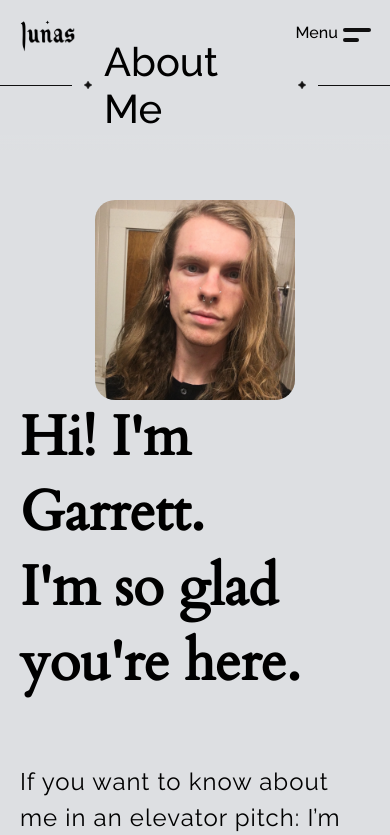
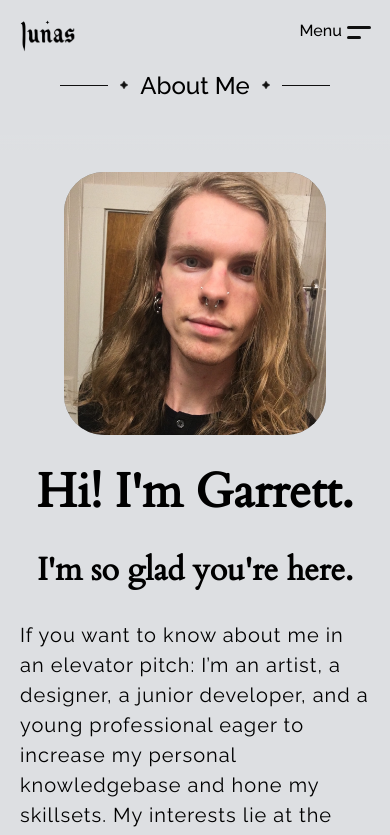
Before and after one commit to garrettruble1/portfolio-site, a React (Create React App) app: page /aboutme in a window 390 px wide. Shown: the top 835 px of the page. Built offline with nearby package versions, Linux system fonts and the light colour scheme.

Commit message:
Interrim push. Tweaks to styling for mobile

```diff
--- a/src/App.css
+++ b/src/App.css
@@ -39,5 +39,4 @@ a {
   align-items: center;
   margin: auto;
   width: 100%;
-  height: 200vh;
 }
--- a/src/components/footer/Footer.css
+++ b/src/components/footer/Footer.css
@@ -295,12 +295,12 @@
         display: flex;
         align-items: center;
         font-family: 'Raleway', sans-serif;
-        font-size: 75%;
+        font-size: 80%;
     }
 
     .footerLogo {
         padding: 0px 4px;
-        width: 36px;
+        width: 44px;
     }
 
     .linkElement {
--- a/src/components/header/Header.css
+++ b/src/components/header/Header.css
@@ -7,7 +7,7 @@
     height: 180px;
     width: 100vw;
     padding-top: 20px;
-    background-image: linear-gradient(to bottom, #DDDFE2 0%, #DDDFE2 90%, transparent 100%);
+    background: linear-gradient(to bottom, #DDDFE2 0%, #DDDFE2 90%, rgba(221, 223, 226, 0) 100%);
     transition: 0.4s;
 }
 
@@ -19,7 +19,7 @@
     align-items: center;
     height: 92px;
     width: 100vw;
-    background-image: linear-gradient(to bottom, #DDDFE2 0%, #DDDFE2 80%, transparent 100%);
+    background: linear-gradient(to bottom, #DDDFE2 0%, #DDDFE2 90%, rgba(221, 223, 226, 0) 100%);
     transition: 0.4s;
 }
 
@@ -266,35 +266,35 @@
 
     .headerTitle {
         font-family: 'Raleway', serif;
-        font-size: 250%;
+        font-size: 150%;
         font-weight: 500;
     }
 
     @keyframes headerTitleShrink{
 
         0% {
-            font-size: 250%;
+            font-size: 150%;
         }
 
         100% {
-            font-size: 160%;
+            font-size: 120%;
         }
     }
 
     @keyframes headerTitleGrow {
 
         0% {
-            font-size: 160%;
+            font-size: 120%;
         }
 
         100% {
-            font-size: 250%;
+            font-size: 150%;
         }
     }
 
     .headerTitleSmall {
         font-family: 'Raleway', serif;
-        font-size: 160%;
+        font-size: 120%;
         font-weight: 500;
         animation: headerTitleShrink;
         animation-duration: 0.4s;
@@ -322,7 +322,7 @@
     .headerLines {
         display: block;
         height: 1px;
-        width: 72px;
+        width: 48px;
         background-color: #101010;
         animation: headerLinesGrow;
         animation-duration: 0.4s;
@@ -334,7 +334,7 @@
     @keyframes headerLinesShrink {
 
         0% {
-            width: 72px;
+            width: 48px;
         }
 
         100% {
@@ -349,7 +349,7 @@
         }
 
         100% {
-            width: 72px;
+            width: 48px;
         }
     }
 
--- a/src/components/nav/burgerAnimation.css
+++ b/src/components/nav/burgerAnimation.css
@@ -145,8 +145,8 @@
       display: flex;
       justify-content: space-around;
       align-items: center;
-      height: 24px;
-      width: 76px;
+      height: 20px;
+      width: 72px;
       cursor: pointer;
   }
 
@@ -156,7 +156,7 @@
       top: 2px;
       outline: none;
       border: none;
-      width: 28px;
+      width: 24px;
       height: 12px;
       -webkit-transform: rotate(0deg);
       -moz-transform: rotate(0deg);
@@ -172,7 +172,7 @@
     .menuIcon span {
       display: block;
       position: absolute;
-      height: 4px;
+      height: 3px;
       background: #101010;
       border-radius: 10px;
       opacity: 1;
@@ -210,7 +210,7 @@
       -moz-transform: rotate(45deg);
       -o-transform: rotate(45deg);
       transform: rotate(45deg);
-      top: -6px;
+      top: -3px;
       left: 8px;
     }
 
--- a/src/pages/aboutme/AboutMe.css
+++ b/src/pages/aboutme/AboutMe.css
@@ -2,21 +2,27 @@
     display: grid;
     grid-template-columns: 1fr 1fr 1fr 1fr 1fr 1fr 1fr 1fr 1fr 1fr 1fr 1fr 1fr 1fr 1fr 1fr;
     width: 95%;
-    padding: 220px 0px 80px;
+    padding: 220px 0px 80px 0px;
     /* border: 1px dotted black; */
 }
 
 .pictureFrame {
+    position: relative;
     opacity: 0;
     grid-column-start: 3;
     grid-column-end: 7;
-    height: 100%;
+    padding-top: 100%;
     border-radius: 40px;
     overflow: hidden;
     background-color: grey;
 }
 
 .selfie {
+    position: absolute;
+    top: 0;
+    right: 0;
+    bottom: 0;
+    left: 0;
     width: 100%;
 }
 
@@ -69,24 +75,60 @@
 @media screen and (min-width: 320px) and (max-width: 667px) {
 
     .content {
-        display: flex;
-        flex-direction: column;
-        align-items: center;
+        display: grid;
+        grid-template-columns: 1fr 1fr 1fr 1fr 1fr 1fr 1fr 1fr;
         width: 100%;
-        padding: 200px 20px 20px 20px;
+        padding: 172px 20px 40px 20px;
     }
 
     .pictureFrame {
-        height: 200px;
-        width: 200px;
-        border-radius: 20px;
+        position: relative;
+        opacity: 0;
+        grid-column-start: 2;
+        grid-column-end: 8;
+        padding-top: 100%;
+        border-radius: 40px;
         overflow: hidden;
         background-color: grey;
     }
 
     .selfie {
-        height: 200px;
-        width: 200px;
+        position: absolute;
+        top: 0;
+        right: 0;
+        bottom: 0;
+        left: 0;
+        width: 100%;
+    }
+
+    .introTextRow {
+        opacity: 0;
+        grid-column-start: 1;
+        grid-column-end: 9;
+        display: flex;
+        flex-direction: column;
+        justify-content: space-evenly;
+    }
+
+    .introText {
+        font-family: 'Cardo', serif;
+        font-size: 200%;
+        padding: 12px 0px;
+        text-align: center;
+    }
+
+    .introText1 {
+        margin-top: 12px;
+        font-size: 300%;
+    }
+
+    .elevatorText {
+        opacity: 0;
+        grid-column-start: 1;
+        grid-column-end: 9;
+        margin-top: 16px;
+        font-size: 125%;
+        line-height: 150%;
     }
 
 }
--- a/src/pages/aboutme/AboutMe.js
+++ b/src/pages/aboutme/AboutMe.js
@@ -51,13 +51,13 @@ class AboutMe extends React.Component {
                     </span>
 
                     <span className={this.state.introTextRow}>
-                        <h2 className="introText">Hi! I'm Garrett.</h2>
+                        <h2 className="introText introText1">Hi! I'm Garrett.</h2>
                         <h2 className="introText">I'm so glad you're here.</h2>
                     </span>
 
                     <p className={this.state.elevatorText}>If you want to know about me in an elevator pitch:
                         I’m an artist, a designer, a junior developer, and a young professional eager
-                        to learn and hone my skillsets. My interests lie at the intersection of visual
+                        to increase my personal knowledgebase and hone my skillsets. My interests lie at the intersection of visual
                         design, aestheticism, and user experience design.
                     </p>
 
--- a/src/pages/contactme/Contact.js
+++ b/src/pages/contactme/Contact.js
@@ -4,7 +4,7 @@ import Header from '../../components/header/Header.js';
 
 function Contact () {
     return(
-        <div className='sampleContainer'>
+        <div className='contentContainer'>
             <Header pageTitle='Contact Me' />
         </div>
     )
--- a/src/pages/mywork/MyWork.js
+++ b/src/pages/mywork/MyWork.js
@@ -4,7 +4,7 @@ import Header from '../../components/header/Header.js';
 
 function MyWork () {
     return(
-        <div className='sampleContainer'>
+        <div className='contentContainer'>
             <Header pageTitle='My Work' />
         </div>
     )
--- a/src/pages/resume/Resume.js
+++ b/src/pages/resume/Resume.js
@@ -4,7 +4,7 @@ import Header from '../../components/header/Header.js';
 
 function Resume () {
     return(
-        <div className='sampleContainer'>
+        <div className='contentContainer'>
             <Header pageTitle='Resume' />
         </div>
     )
```
